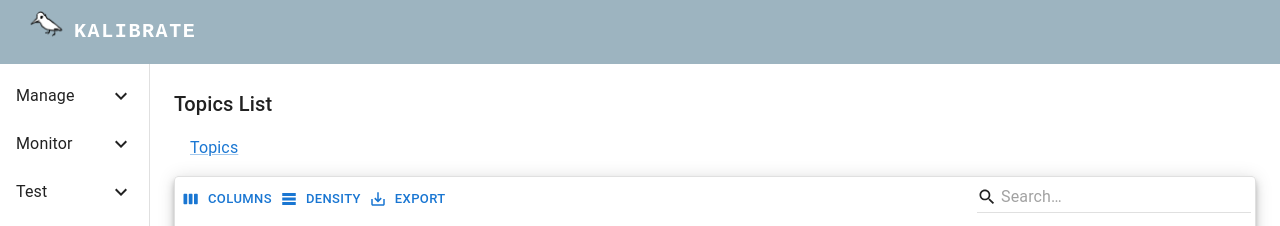
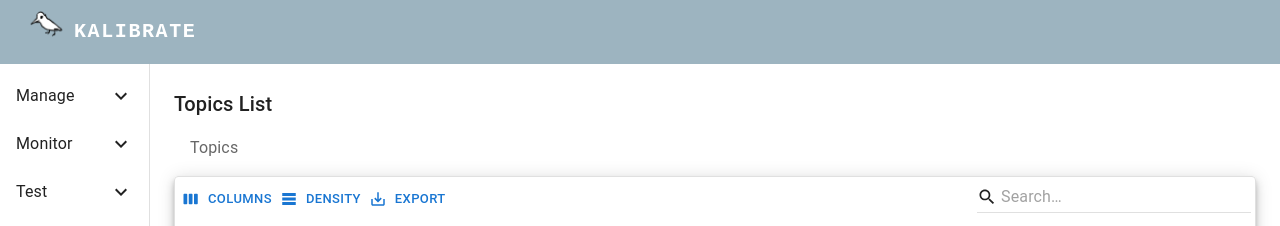
Before and after one commit to oslabs-beta/kalibrate, a React (Vite) app: page /1/topics in a window 1280 px wide. Shown: the top 226 px of the page. Built offline with nearby package versions, Linux system fonts and the light colour scheme.

Commit message:
reformatted breadcrumb text

```diff
--- a/src/client/components/managePages/Breadcrumbs.tsx
+++ b/src/client/components/managePages/Breadcrumbs.tsx
@@ -2,8 +2,6 @@ import React, {useState} from 'react';
 import {useNavigate} from 'react-router-dom';
 import {Breadcrumbs, Link, Typography} from '@mui/material';
 import {createBrowserHistory} from 'history';
-import path from 'path';
-// import history from "history/browser";
 
 const Breadcrumb = ({topicName, topicComp}) => {
   const navigate = useNavigate();
@@ -16,9 +14,9 @@ const Breadcrumb = ({topicName, topicComp}) => {
   const subCrumb = history.location.pathname === homePath ? [] : [topicName, topicComp];
   return (
     <Breadcrumbs>
-      <Link onClick={() => navigate(homePath)}>Topics</Link>
+      <Typography onClick={() => navigate(homePath)}>Topics</Typography>
       {subCrumb.map(path => (
-        <Typography>{path}</Typography>
+        <Typography>{path.toLowerCase()}</Typography>
       ))}
     </Breadcrumbs>
   );
```
